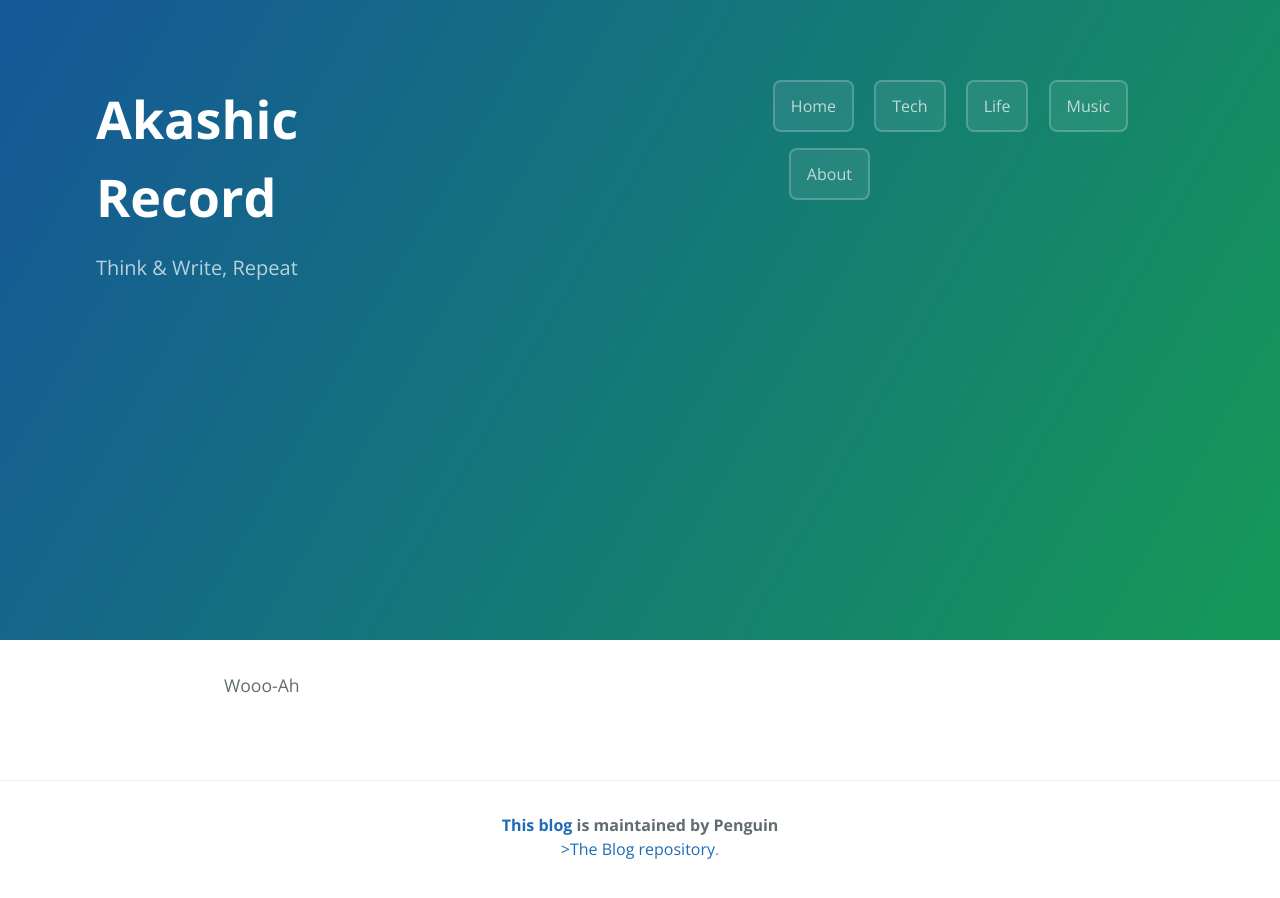
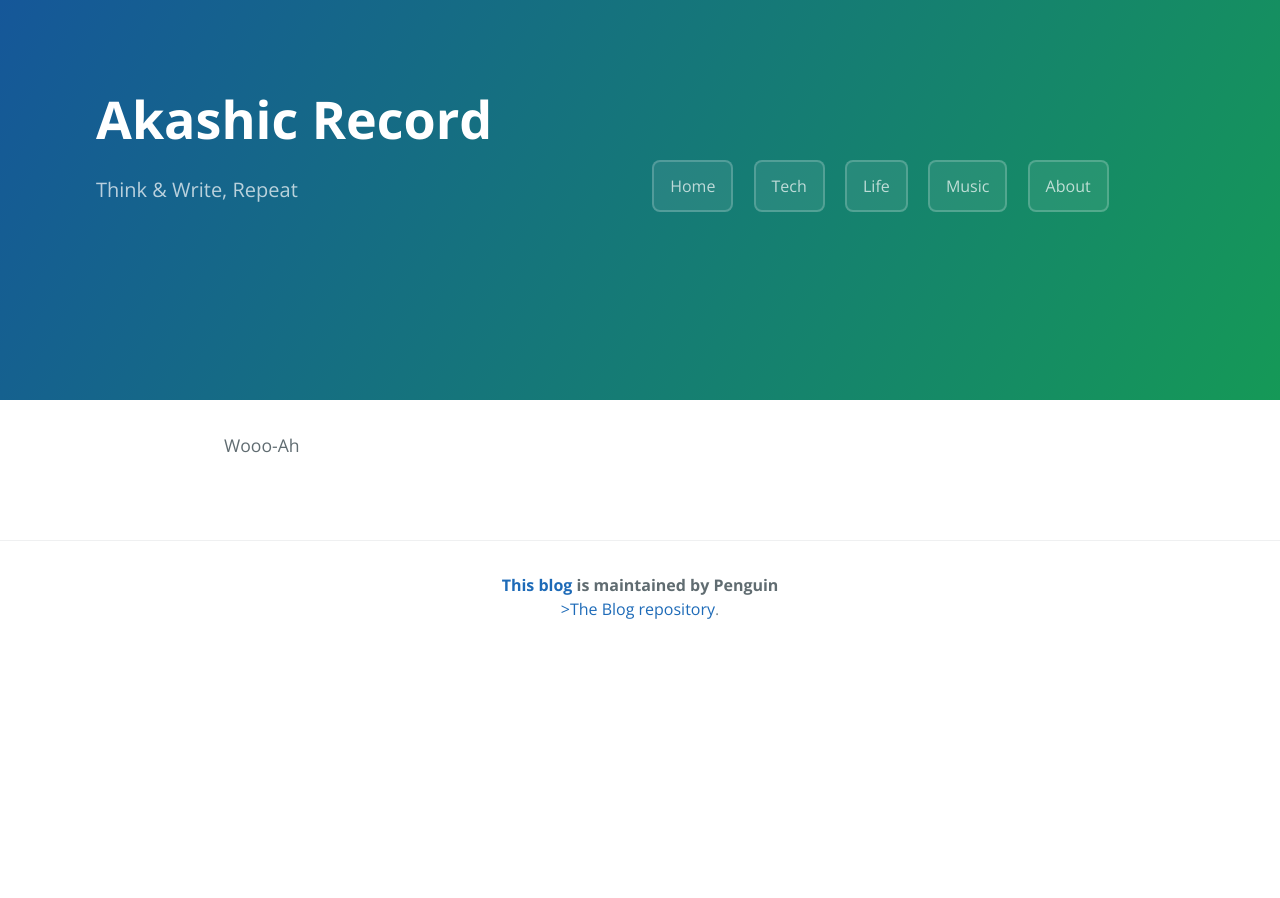
Before and after one commit to sivese/sivese.github.io, a Jekyll site: the page built from index.md, in a window 1280 px wide. Built offline with Jekyll 4.4.1, drawn with Linux system fonts in a browser that asks for light colours.

Commit message:
Update top.html

```diff
--- a/_includes/top.html
+++ b/_includes/top.html
@@ -3,7 +3,7 @@
         <h1 class="blog-name">{{ site.title }}</h1>
         <h2 class="blog-tagline">{{ site.description }}</h2>
     </div>
-    <div style="margin-left: 20rem; height : 30rem;">
+    <div style="margin-left: 10rem; margin-top: 5rem; height: 10rem;">
         <a href="/home" class="btn">Home</a>
         <a href="/tech" class="btn">Tech</a>
         <a href="/life" class="btn">Life</a>
```
